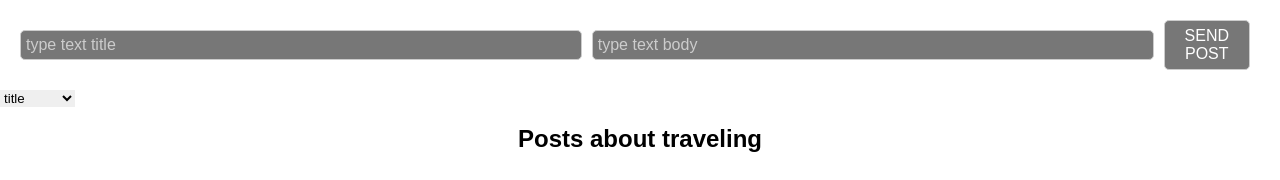
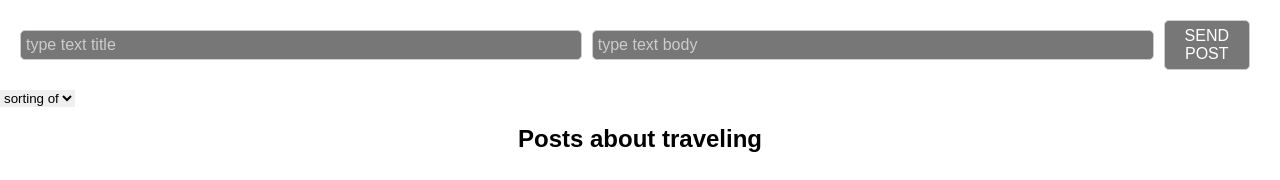
Before and after one commit to SSilvain/Article-posts, a React (Create React App) app: page / in a window 1280 px wide. Shown: the top 180 px of the page. Built offline with nearby package versions, Linux system fonts and the light colour scheme.

Commit message:
sorting posts update

```diff
--- a/src/App.jsx
+++ b/src/App.jsx
@@ -16,12 +16,9 @@ function App() {
 	const [sortingValue, setSortingValue] = useState("")
 
 
-	const onChangeSortingValue = (value)=>{
+	const onChangeSortingValue = (value) => {
 		setSortingValue(value);
 		setPostsState([...postsState].sort((a, b) => a[value].localeCompare(b[value])))
-		// exactSortingPosts();
-	}
-	const exactSortingPosts = () => {
 
 	}
 	const removePost = (key) => {
@@ -36,7 +33,7 @@ function App() {
 		<div>
 			<PostForm addPost={addPostState} />
 			<UISelect
-				value={sortingValue}
+				value={sortingValue || "sorting of"}
 				onChangeSortingValue={onChangeSortingValue}
 				defaultValue="sorting of"
 				options={[
--- a/src/Components/UI/UISelect/UISelect.jsx
+++ b/src/Components/UI/UISelect/UISelect.jsx
@@ -1,11 +1,12 @@
 import s from "./UISelect.module.scss"
 
-const UISelect = ({ options, defaultValue, onChangeSortingValue }) => {
+const UISelect = ({ options, value, defaultValue, onChangeSortingValue }) => {
 	return (
 		<select
+			value={value}
 			onChange={(e) => { onChangeSortingValue(e.target.value)}}
 		>
-			<option disabled value="">{defaultValue}</option>
+			<option disabled value={defaultValue}>{defaultValue}</option>
 			{options.map(o =>
 				<option key={o.value} value={o.value}>{o.name}</option>
 			)}
```
